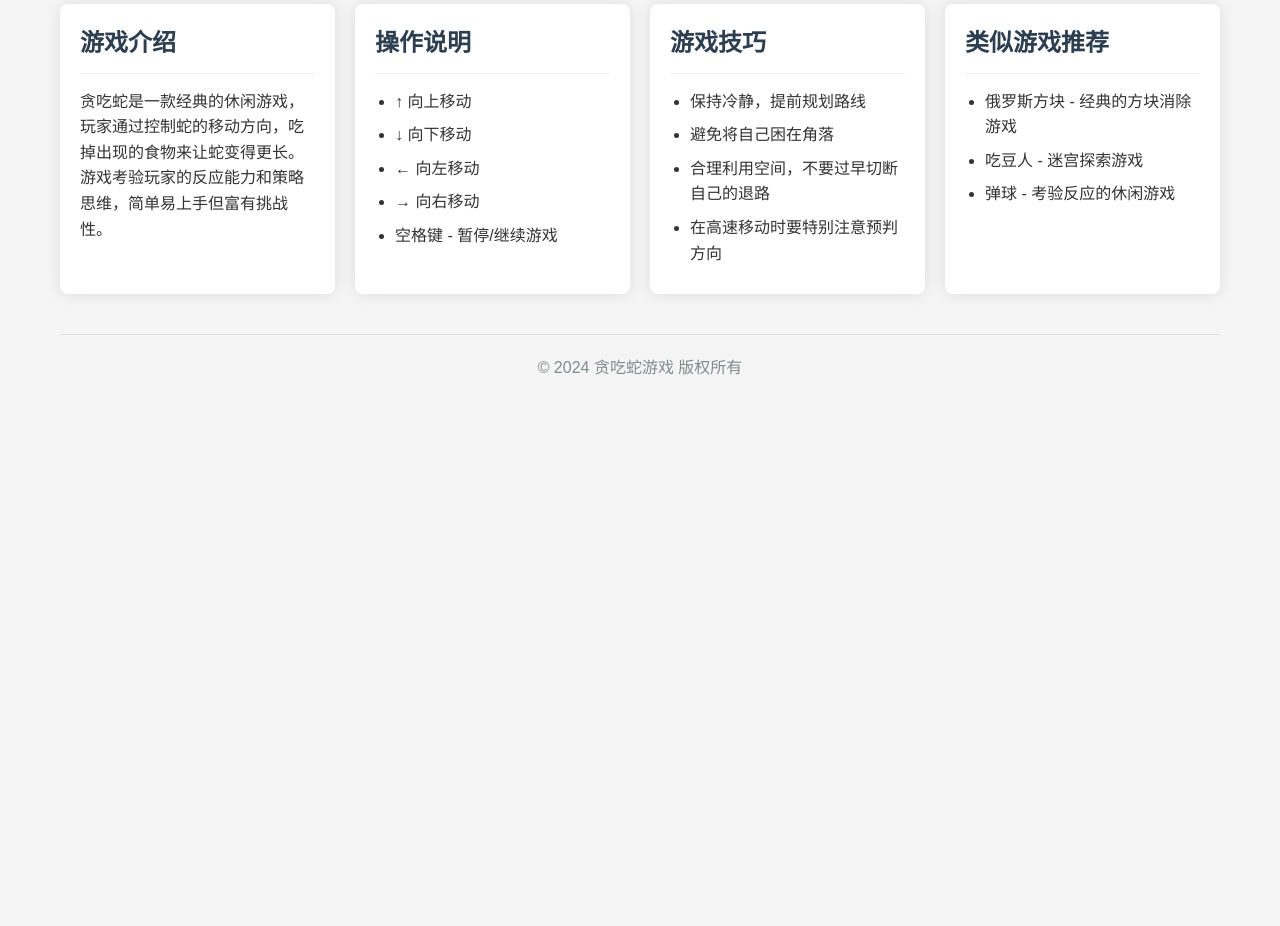
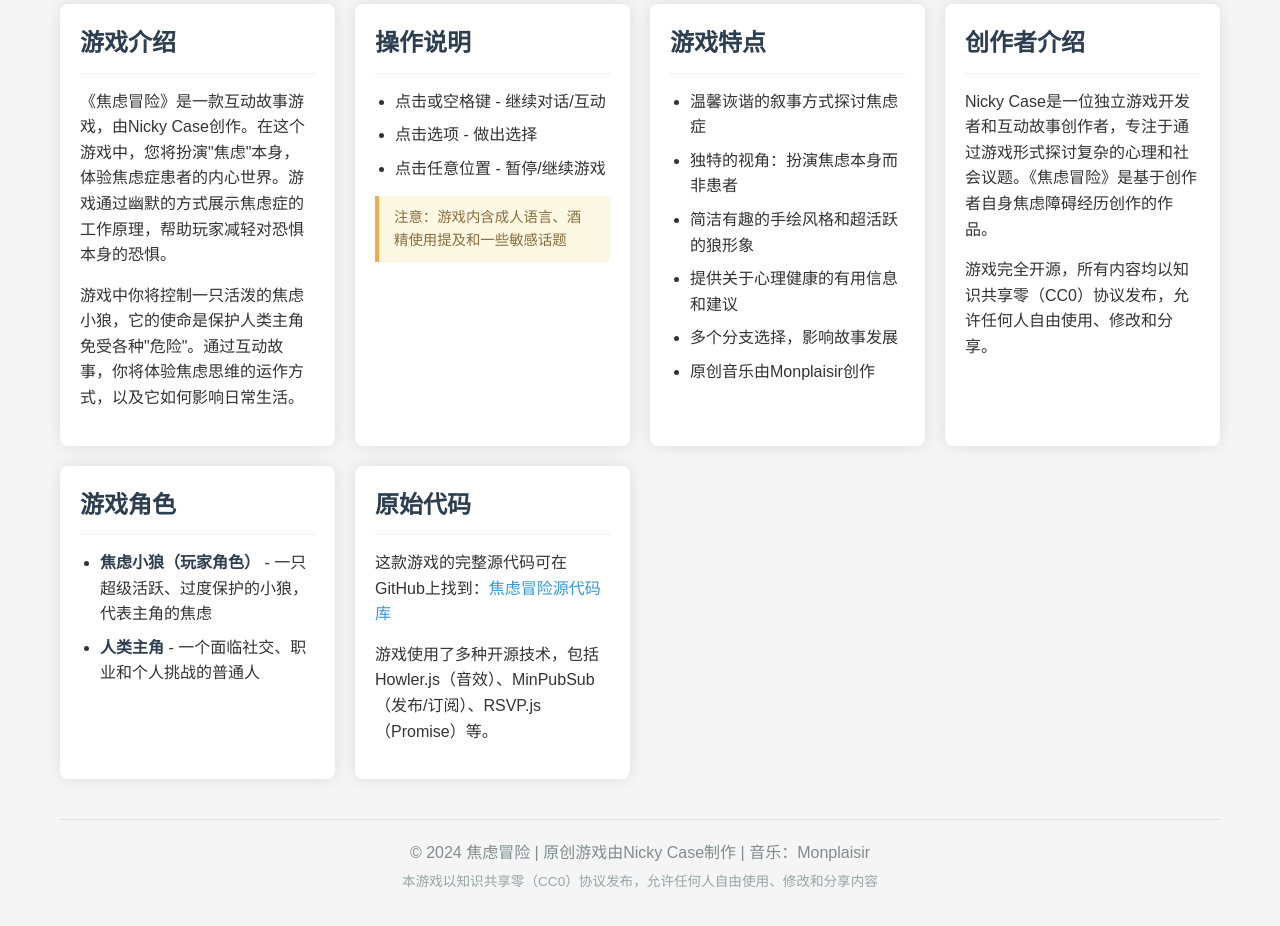
Before and after one commit to gecl2024/Taichishe, a plain HTML site: page index.html in a window 1280 px wide. Shown: the part 860-1786 px from the top of the page. Before the commit the page ends 1281 px from the top, so only its background shows below. Drawn offline with Linux system fonts and the light colour scheme.

Commit message:
更新焦虑冒险游戏，使用GitHub Pages链接并改进页面内容

```diff
--- a/index.html
+++ b/index.html
@@ -1,62 +1,79 @@
 <!DOCTYPE html>
+<!-- 焦虑冒险网站 - 基于Nicky Case的开源游戏 -->
 <html lang="zh">
 <head>
     <meta charset="UTF-8">
     <meta name="viewport" content="width=device-width, initial-scale=1.0">
-    <title>贪吃蛇游戏 - 简单有趣的休闲游戏</title>
+    <meta http-equiv="X-UA-Compatible" content="IE=edge">
+    <title>焦虑冒险 - Adventures With Anxiety!</title>
     <link rel="stylesheet" href="styles.css">
+    <link rel="icon" href="https://raw.githubusercontent.com/gecl2024/anxiety/gh-pages/favicon.png">
 </head>
 <body>
     <header>
-        <h1>贪吃蛇游戏</h1>
-        <p class="subtitle">简单易上手的经典游戏</p>
+        <h1>焦虑冒险 - Adventures With Anxiety!</h1>
+        <p class="subtitle">一个关于焦虑的互动故事游戏 - 在这里，你将扮演"焦虑"本身</p>
     </header>
 
     <main>
         <section class="game-container">
-            <iframe src="game.html" frameborder="0" width="800" height="600"></iframe>
+            <iframe src="https://gecl2024.github.io/anxiety/" frameborder="0" width="800" height="600" title="焦虑冒险游戏" loading="lazy" allowfullscreen></iframe>
         </section>
 
         <section class="game-info">
             <div class="info-block">
                 <h2>游戏介绍</h2>
-                <p>贪吃蛇是一款经典的休闲游戏，玩家通过控制蛇的移动方向，吃掉出现的食物来让蛇变得更长。游戏考验玩家的反应能力和策略思维，简单易上手但富有挑战性。</p>
+                <p>《焦虑冒险》是一款互动故事游戏，由Nicky Case创作。在这个游戏中，您将扮演"焦虑"本身，体验焦虑症患者的内心世界。游戏通过幽默的方式展示焦虑症的工作原理，帮助玩家减轻对恐惧本身的恐惧。</p>
+                <p>游戏中你将控制一只活泼的焦虑小狼，它的使命是保护人类主角免受各种"危险"。通过互动故事，你将体验焦虑思维的运作方式，以及它如何影响日常生活。</p>
             </div>
 
             <div class="info-block">
                 <h2>操作说明</h2>
                 <ul>
-                    <li>↑ 向上移动</li>
-                    <li>↓ 向下移动</li>
-                    <li>← 向左移动</li>
-                    <li>→ 向右移动</li>
-                    <li>空格键 - 暂停/继续游戏</li>
+                    <li>点击或空格键 - 继续对话/互动</li>
+                    <li>点击选项 - 做出选择</li>
+                    <li>点击任意位置 - 暂停/继续游戏</li>
+                </ul>
+                <p class="note">注意：游戏内含成人语言、酒精使用提及和一些敏感话题</p>
+            </div>
+
+            <div class="info-block">
+                <h2>游戏特点</h2>
+                <ul>
+                    <li>温馨诙谐的叙事方式探讨焦虑症</li>
+                    <li>独特的视角：扮演焦虑本身而非患者</li>
+                    <li>简洁有趣的手绘风格和超活跃的狼形象</li>
+                    <li>提供关于心理健康的有用信息和建议</li>
+                    <li>多个分支选择，影响故事发展</li>
+                    <li>原创音乐由Monplaisir创作</li>
                 </ul>
             </div>
 
             <div class="info-block">
-                <h2>游戏技巧</h2>
+                <h2>创作者介绍</h2>
+                <p>Nicky Case是一位独立游戏开发者和互动故事创作者，专注于通过游戏形式探讨复杂的心理和社会议题。《焦虑冒险》是基于创作者自身焦虑障碍经历创作的作品。</p>
+                <p>游戏完全开源，所有内容均以知识共享零（CC0）协议发布，允许任何人自由使用、修改和分享。</p>
+            </div>
+
+            <div class="info-block">
+                <h2>游戏角色</h2>
                 <ul>
-                    <li>保持冷静，提前规划路线</li>
-                    <li>避免将自己困在角落</li>
-                    <li>合理利用空间，不要过早切断自己的退路</li>
-                    <li>在高速移动时要特别注意预判方向</li>
+                    <li><strong>焦虑小狼（玩家角色）</strong> - 一只超级活跃、过度保护的小狼，代表主角的焦虑</li>
+                    <li><strong>人类主角</strong> - 一个面临社交、职业和个人挑战的普通人</li>
                 </ul>
             </div>
 
             <div class="info-block">
-                <h2>类似游戏推荐</h2>
-                <ul>
-                    <li>俄罗斯方块 - 经典的方块消除游戏</li>
-                    <li>吃豆人 - 迷宫探索游戏</li>
-                    <li>弹球 - 考验反应的休闲游戏</li>
-                </ul>
+                <h2>原始代码</h2>
+                <p>这款游戏的完整源代码可在GitHub上找到：<a href="https://github.com/gecl2024/anxiety" target="_blank">焦虑冒险源代码库</a></p>
+                <p>游戏使用了多种开源技术，包括Howler.js（音效）、MinPubSub（发布/订阅）、RSVP.js（Promise）等。</p>
             </div>
         </section>
     </main>
 
     <footer>
-        <p>© 2024 贪吃蛇游戏 版权所有</p>
+        <p>© 2024 焦虑冒险 | 原创游戏由Nicky Case制作 | 音乐：Monplaisir</p>
+        <p class="small">本游戏以知识共享零（CC0）协议发布，允许任何人自由使用、修改和分享内容</p>
     </footer>
 </body>
 </html>
--- a/styles.css
+++ b/styles.css
@@ -102,6 +102,39 @@
     border-top: 1px solid #e0e0e0;
 }
 
+footer .small {
+    font-size: 0.85rem;
+    margin-top: 5px;
+    color: #95a5a6;
+}
+
+/* 附加样式 */
+.note {
+    background-color: #fcf8e3;
+    border-left: 4px solid #f0ad4e;
+    padding: 10px 15px;
+    margin: 15px 0;
+    border-radius: 0 4px 4px 0;
+    font-size: 0.9rem;
+    color: #8a6d3b;
+}
+
+.info-block a {
+    color: #3498db;
+    text-decoration: none;
+    transition: color 0.2s;
+}
+
+.info-block a:hover {
+    color: #2980b9;
+    text-decoration: underline;
+}
+
+strong {
+    font-weight: 600;
+    color: #2c3e50;
+}
+
 /* 响应式调整 */
 @media (max-width: 768px) {
     body {
```
